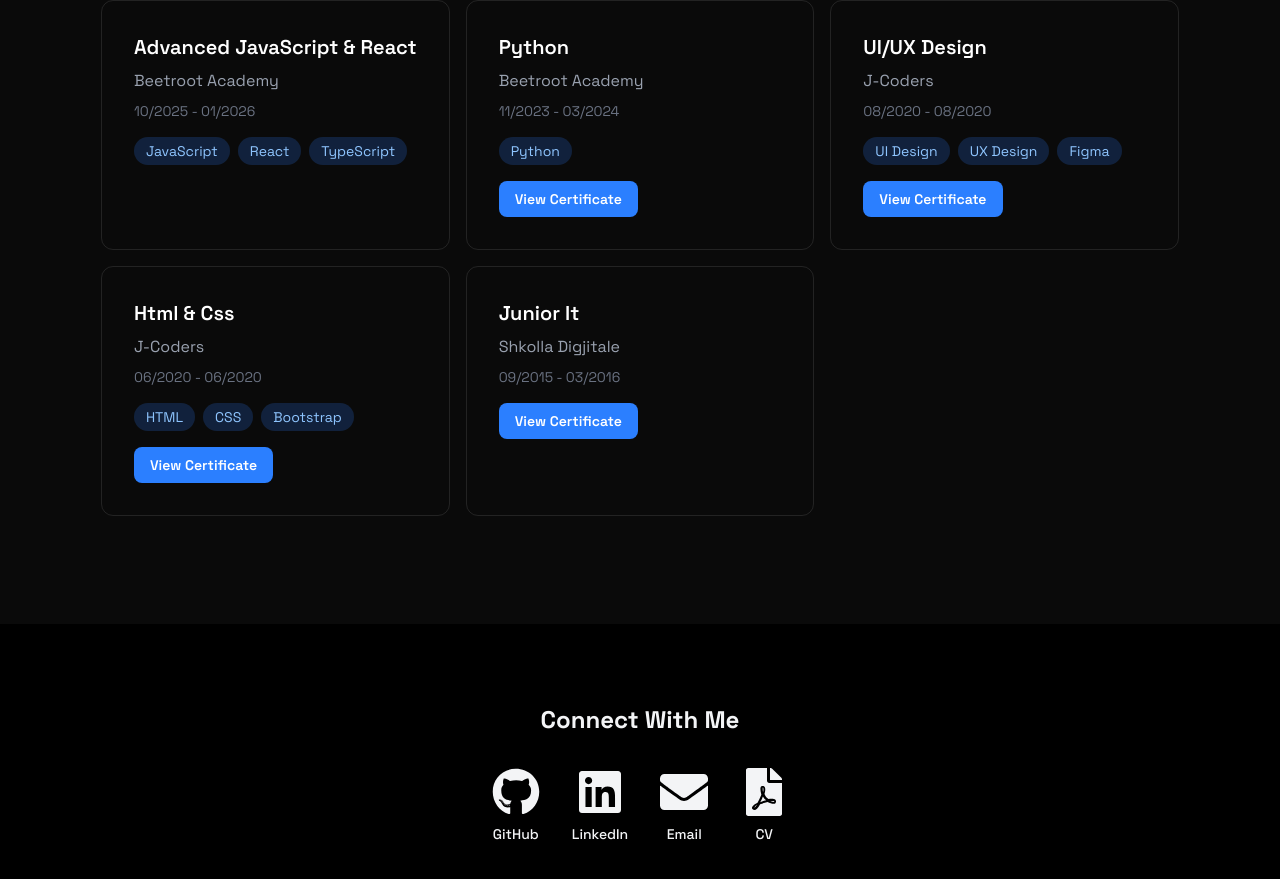
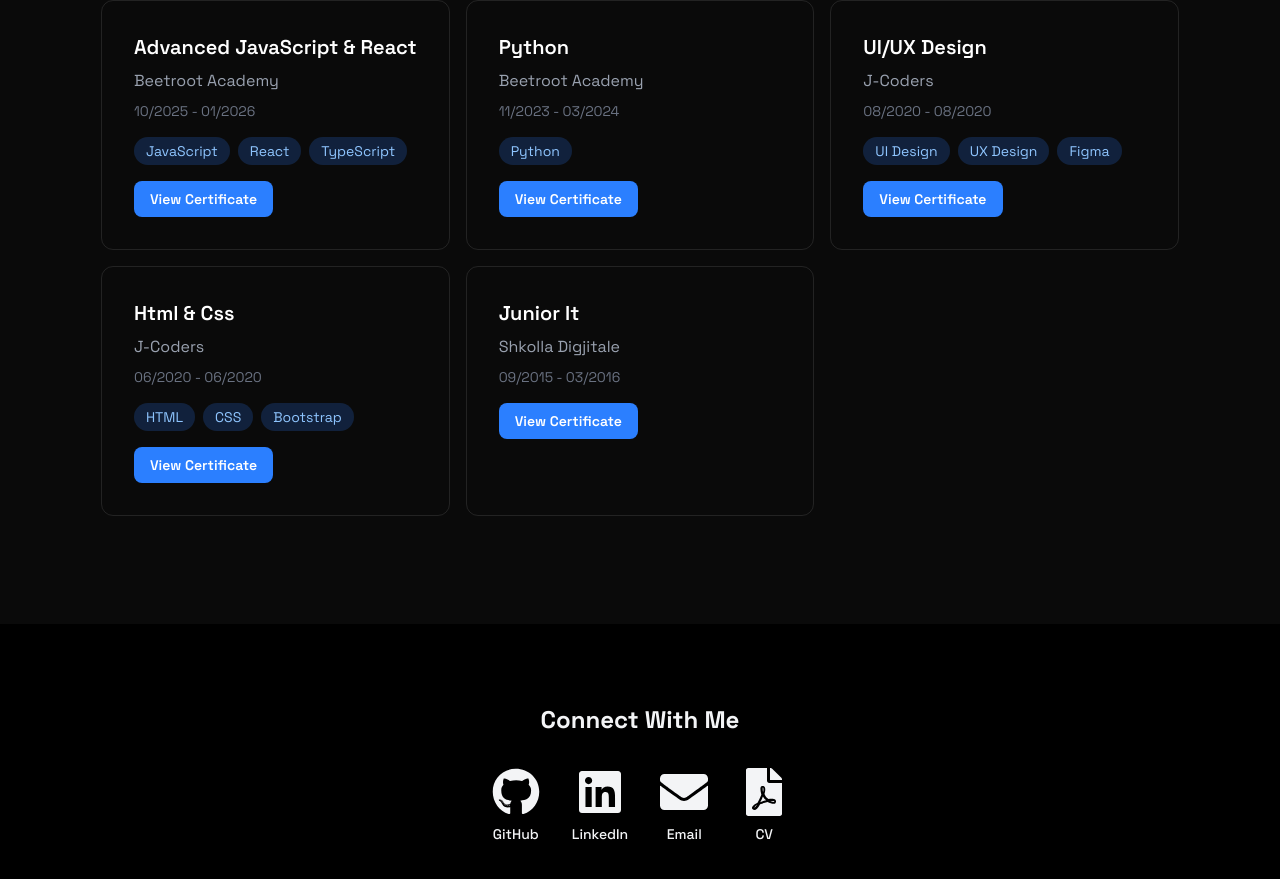
Before and after one commit to arrexha/Portfolio, a React (Vite) app: page / in a window 1280 px wide. Shown: the part 2660-3539 px from the top of the page. Built offline with nearby package versions, Linux system fonts and the light colour scheme.

Commit message:
added Advanced JavaScript certif

```diff
--- a/src/components/sections/Certifications.jsx
+++ b/src/components/sections/Certifications.jsx
@@ -5,6 +5,7 @@
       issuer: "Beetroot Academy",
       date: "10/2025 - 01/2026",
       languages: ["JavaScript", "React", "TypeScript"],
+      link: "https://drive.google.com/file/d/1FnrS-ISPBALL_APDGYIBv9VHNKQm-097/view?usp=sharing"
 
     },
         {
```
